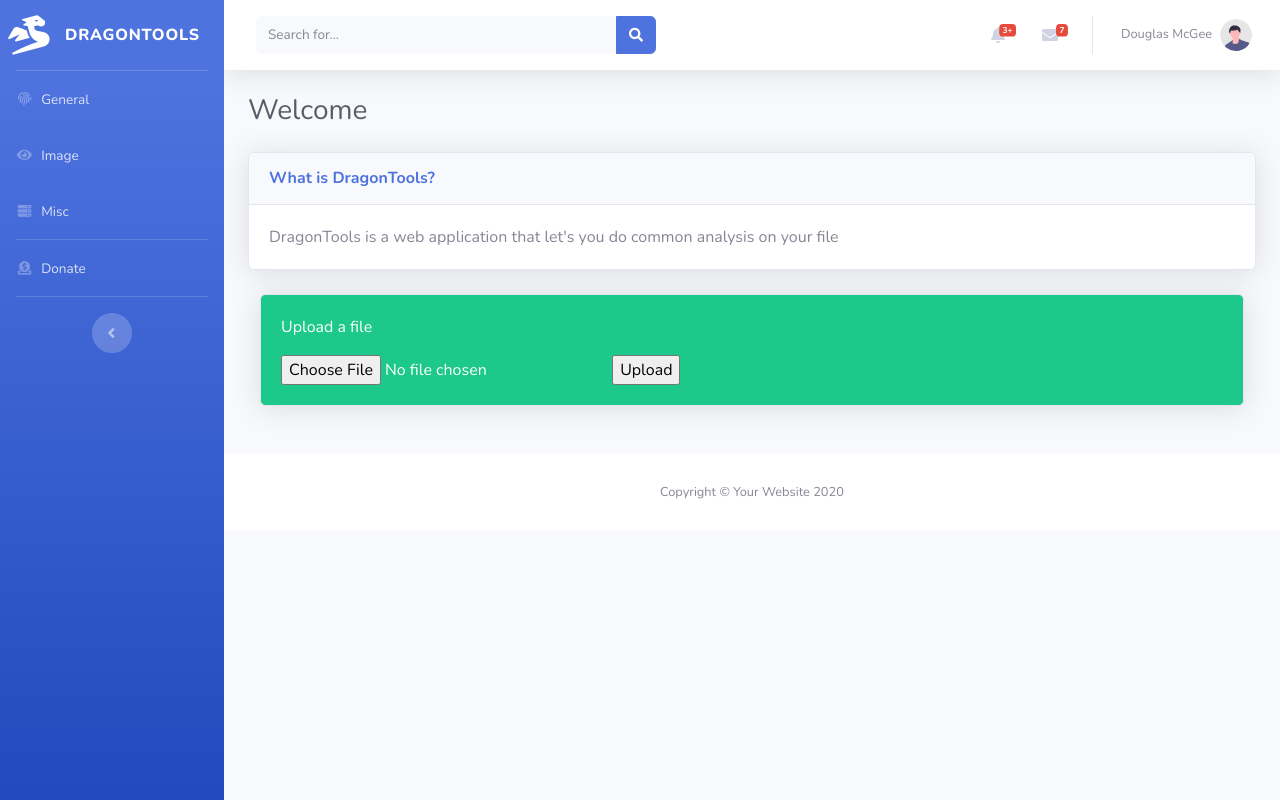
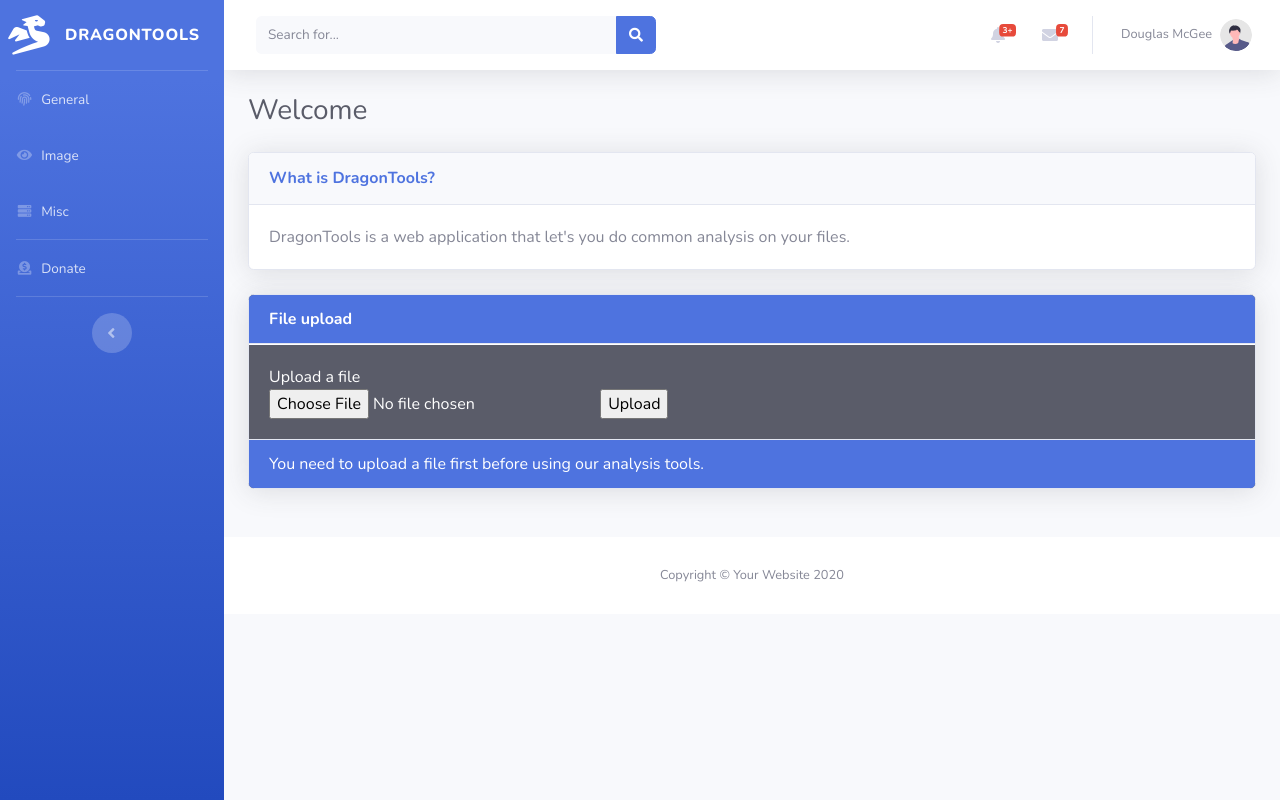
Before and after one commit to Perciva/DragonTools, a Flask app: page / in a window 1280 px wide. Run offline with Flask 2, Linux system fonts and the light colour scheme; some libraries are stand-ins or nearby versions.

Commit message:
update index file upload and intro

```diff
--- a/templates/index.html
+++ b/templates/index.html
@@ -18,33 +18,47 @@
                 </div>
                 <div class="card-body">
                     DragonTools is a web application that let's you do common
-                    analysis on your file
+                    analysis on your files.
                 </div>
             </div>
             <!-- Color System -->
+            <div class="row">
                 <div class="col-lg-12 mb-4">
-                <div class="card bg-success text-white shadow">
+                    <div class="card bg-dark text-white shadow">
+                        <div class="card-header font-weight-bold bg-primary">
+                            File upload
+                        </div>
+                        {% if session['userfile'] %}
                             <div class="card-body">
-                        {% if session['userfile'] %}
-                        <p>Your recently uploaded file name is "{{ session['userfile'] }}"</p>
+                                <p>Your recently uploaded file name is <b>{{ session['userfile'] }}</b></p>
                                 <img src="{{ url_for('uploads', filename=session['userfile']) }}"
                                     style="max-width: 100%; margin-bottom: 1em;"
                                     alt="No preview available.">
-                        <br>
+                            </div>
+                        {% endif %}
+                        <div class="card-body" style="border-top: white 1px solid;">
                             <div class="text-white-75">
-                            You can now start analyzing your files with the menu
-                            on your left, or you can upload a new file
+                                Upload a
+                                {% if session['userfile'] %}
+                                    new
+                                {% endif %}
+                                file
                             </div>
-                        <p></p>
-                        <p>Upload a new file</p>
-                        {% else %}
-                        <p>Upload a file</p>
-                        {% endif %}
-                        <div class="text-white-75">
                             <form method="POST" enctype="multipart/form-data">
                                 <input type="file" name="file">
                                 <input type="submit" value="Upload">
                             </form>
+                        </div>
+                        <div class="card-footer bg-primary">
+                            <div class="text-white-75">
+                                {% if session['userfile'] %}
+                                    You can now start analyzing your files with the menu
+                                    on your left, or you can upload a new file.
+                                {% else %}
+                                    You need to upload a file first before using our
+                                    analysis tools.
+                                {% endif %}
+                            </div>
                         </div>
                     </div>
             </div>
```
Also changed, not shown: README.md. Lines whose indentation alone changed are shown as unchanged.
